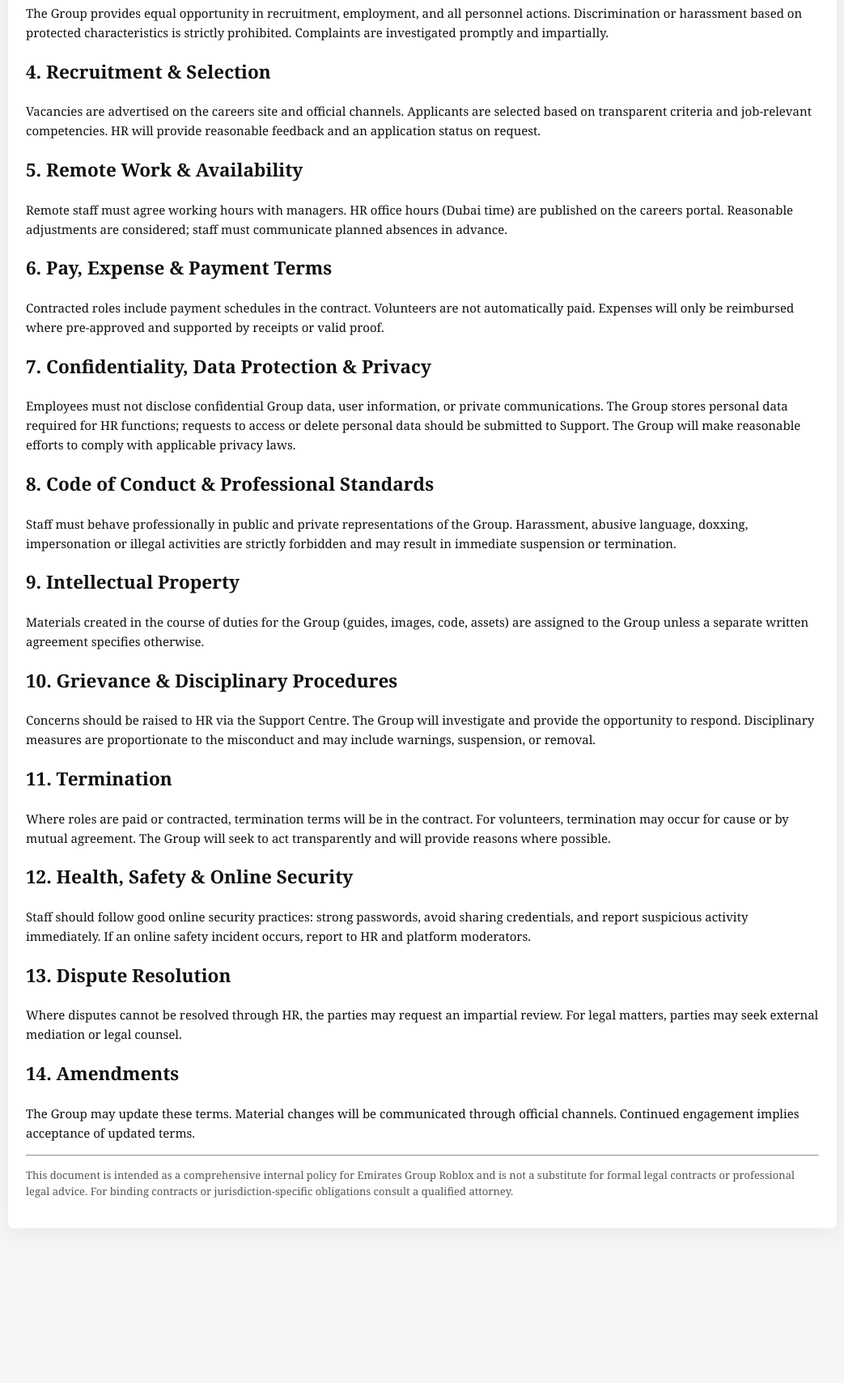
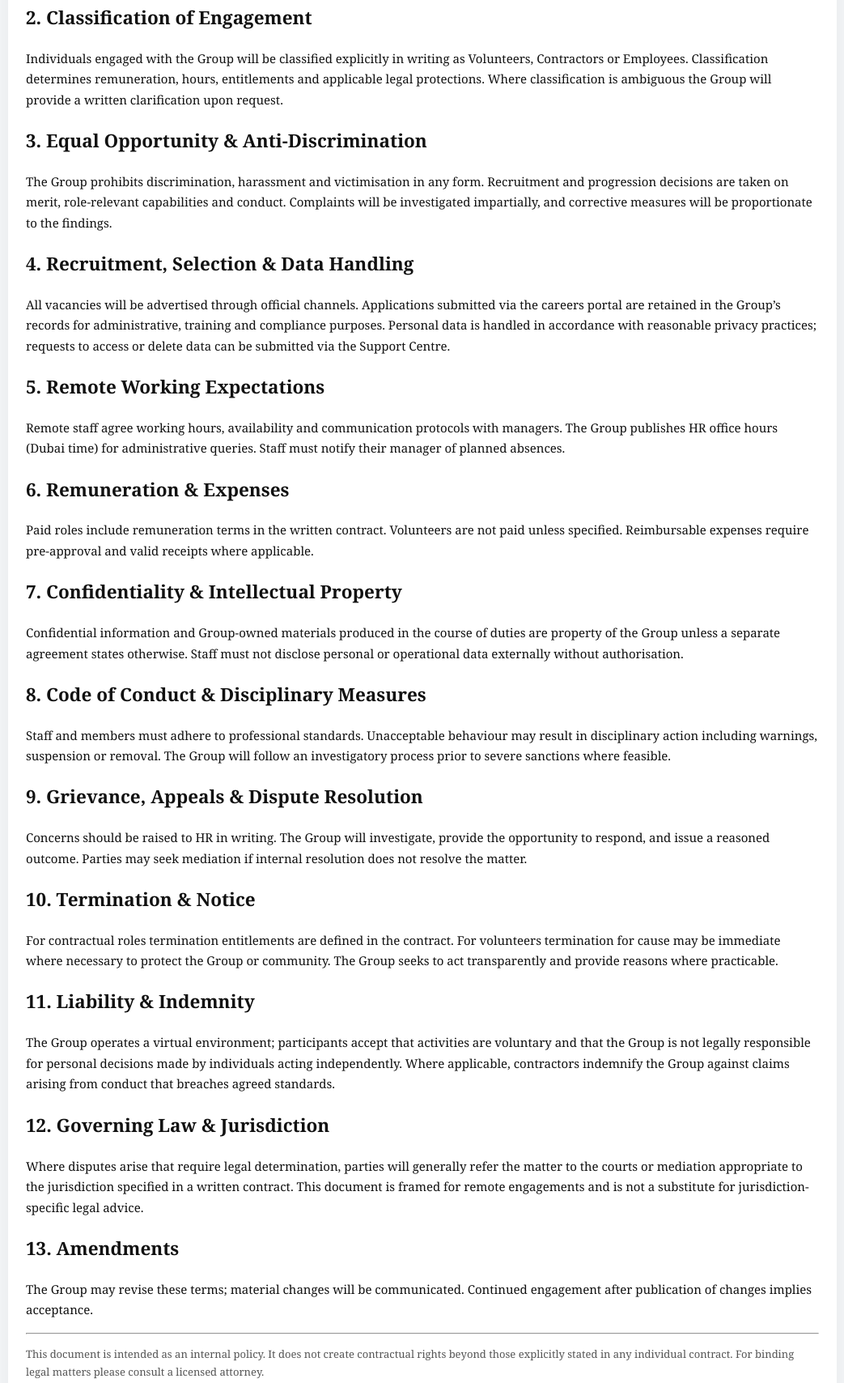
Before and after one commit to chairmanoftheboardeg/egrcareers-website, a plain HTML site: page employee-rights.html in a window 1280 px wide. Shown: the part 580-2288 px from the top of the page at 81% size, without its empty margins (118-1161 px from the left). Before the commit the page ends 2129 px from the top, so only its background shows below. Drawn offline with Linux system fonts and the light colour scheme.

Commit message:
Update employee-rights.html

```diff
--- a/employee-rights.html
+++ b/employee-rights.html
@@ -1,116 +1,104 @@
 <!doctype html>
 <html lang="en-GB">
 <head>
-<meta charset="utf-8"/><meta name="viewport" content="width=device-width,initial-scale=1"/>
-<title>Employee Rights — Emirates Group Roblox</title>
-<meta name="description" content="Full Employee Rights & Terms for Emirates Group Roblox."/>
+<meta charset="utf-8"/><meta name="viewport" content="width=device-width,initial-scale=1"/><title>Employee Rights — Emirates Group Roblox</title>
 <style>
-:root{--brand:#c8102e;--muted:#333;--bg:#fff}
-body{margin:0;font-family:Georgia, 'Times New Roman', serif;background:#f4f6f8;color:#111}
+:root{--bg:#fff;--muted:#333;--brand:#c8102e}
+body{margin:0;font-family:Georgia,serif;background:#f4f6f8;color:#111}
 .container{max-width:980px;margin:32px auto;padding:22px;background:white;border-radius:8px;box-shadow:0 8px 30px rgba(0,0,0,0.06)}
 h1{color:#111} .muted{color:#555} .section{margin-top:18px}
 .print-controls{display:flex;gap:8px;justify-content:flex-end;margin-bottom:8px}
 .btn{padding:8px 10px;border-radius:6px;border:0;cursor:pointer}
 .btn-primary{background:var(--brand);color:white}
 .btn-outline{background:transparent;border:1px solid #ccc}
-.content{line-height:1.6;font-size:15px}
+.content{line-height:1.7;font-size:15px}
+.notice{background:#fff3cd;border-left:4px solid #ffeeba;padding:12px;border-radius:6px;margin-top:10px}
 </style>
 </head>
 <body>
 <div class="container">
   <div style="display:flex;justify-content:space-between;align-items:center">
-    <div><h1>Employee Rights & Terms — Emirates Group Roblox</h1><div class="muted">Comprehensive terms for staff and applicants (US remote focus).</div></div>
+    <div><h1>Employee Rights & Terms — Emirates Group Roblox</h1><div class="muted">Comprehensive policies for applicants, volunteers and staff (US-remote focus).</div></div>
     <div class="print-controls"><button class="btn btn-outline" onclick="downloadTxt()">Download (TXT)</button><button class="btn btn-primary" onclick="window.print()">Print</button></div>
   </div>
 
   <div class="content">
     <p><strong>Effective date:</strong> <span id="effDate"></span></p>
-    <div class="section">
-      <h2>1. Purpose & Scope</h2>
-      <p>This Employee Rights document sets out the terms, rights and obligations for anyone engaged by Emirates Group Roblox ("the Group"). It covers volunteers, contractors and paid staff working remotely in the United States and is intended to ensure transparent, fair and lawful treatment.</p>
+
+    <div class="notice">
+      <strong>Important legal notice:</strong> Emirates Group Roblox is an independent virtual organisation and is not affiliated with, sponsored by, or endorsed by any real-world airline, including The Emirates Group. Any similarity in name is intentional for roleplay context only. This document is an internal policy and does not constitute a contract of employment. For binding legal agreements seek professional legal advice.
     </div>
 
     <div class="section">
-      <h2>2. Employment Status & Classification</h2>
-      <p>Staff are engaged under one of the following classifications: volunteer, contractor, or employee. Classification affects eligibility for compensation, benefits, and legal protections. The classification will always be confirmed in a written engagement letter or contract.</p>
+      <h2>1. Purpose & Scope</h2>
+      <p>This Employee Rights document sets forth the principles, entitlements and obligations that govern engagement by Emirates Group Roblox (“the Group”). It applies to volunteer personnel, contractors and any individuals engaged by the Group in a capacity that is remunerated or voluntary. The Group seeks to ensure equitable, transparent and safe conditions of engagement in a remote, online context.</p>
+    </div>
+
+    <div class="section">
+      <h2>2. Classification of Engagement</h2>
+      <p>Individuals engaged with the Group will be classified explicitly in writing as Volunteers, Contractors or Employees. Classification determines remuneration, hours, entitlements and applicable legal protections. Where classification is ambiguous the Group will provide a written clarification upon request.</p>
     </div>
 
     <div class="section">
       <h2>3. Equal Opportunity & Anti-Discrimination</h2>
-      <p>The Group provides equal opportunity in recruitment, employment, and all personnel actions. Discrimination or harassment based on protected characteristics is strictly prohibited. Complaints are investigated promptly and impartially.</p>
+      <p>The Group prohibits discrimination, harassment and victimisation in any form. Recruitment and progression decisions are taken on merit, role-relevant capabilities and conduct. Complaints will be investigated impartially, and corrective measures will be proportionate to the findings.</p>
     </div>
 
     <div class="section">
-      <h2>4. Recruitment & Selection</h2>
-      <p>Vacancies are advertised on the careers site and official channels. Applicants are selected based on transparent criteria and job-relevant competencies. HR will provide reasonable feedback and an application status on request.</p>
+      <h2>4. Recruitment, Selection & Data Handling</h2>
+      <p>All vacancies will be advertised through official channels. Applications submitted via the careers portal are retained in the Group’s records for administrative, training and compliance purposes. Personal data is handled in accordance with reasonable privacy practices; requests to access or delete data can be submitted via the Support Centre.</p>
     </div>
 
     <div class="section">
-      <h2>5. Remote Work & Availability</h2>
-      <p>Remote staff must agree working hours with managers. HR office hours (Dubai time) are published on the careers portal. Reasonable adjustments are considered; staff must communicate planned absences in advance.</p>
+      <h2>5. Remote Working Expectations</h2>
+      <p>Remote staff agree working hours, availability and communication protocols with managers. The Group publishes HR office hours (Dubai time) for administrative queries. Staff must notify their manager of planned absences.</p>
     </div>
 
     <div class="section">
-      <h2>6. Pay, Expense & Payment Terms</h2>
-      <p>Contracted roles include payment schedules in the contract. Volunteers are not automatically paid. Expenses will only be reimbursed where pre-approved and supported by receipts or valid proof.</p>
+      <h2>6. Remuneration & Expenses</h2>
+      <p>Paid roles include remuneration terms in the written contract. Volunteers are not paid unless specified. Reimbursable expenses require pre-approval and valid receipts where applicable.</p>
     </div>
 
     <div class="section">
-      <h2>7. Confidentiality, Data Protection & Privacy</h2>
-      <p>Employees must not disclose confidential Group data, user information, or private communications. The Group stores personal data required for HR functions; requests to access or delete personal data should be submitted to Support. The Group will make reasonable efforts to comply with applicable privacy laws.</p>
+      <h2>7. Confidentiality & Intellectual Property</h2>
+      <p>Confidential information and Group-owned materials produced in the course of duties are property of the Group unless a separate agreement states otherwise. Staff must not disclose personal or operational data externally without authorisation.</p>
     </div>
 
     <div class="section">
-      <h2>8. Code of Conduct & Professional Standards</h2>
-      <p>Staff must behave professionally in public and private representations of the Group. Harassment, abusive language, doxxing, impersonation or illegal activities are strictly forbidden and may result in immediate suspension or termination.</p>
+      <h2>8. Code of Conduct & Disciplinary Measures</h2>
+      <p>Staff and members must adhere to professional standards. Unacceptable behaviour may result in disciplinary action including warnings, suspension or removal. The Group will follow an investigatory process prior to severe sanctions where feasible.</p>
     </div>
 
     <div class="section">
-      <h2>9. Intellectual Property</h2>
-      <p>Materials created in the course of duties for the Group (guides, images, code, assets) are assigned to the Group unless a separate written agreement specifies otherwise.</p>
+      <h2>9. Grievance, Appeals & Dispute Resolution</h2>
+      <p>Concerns should be raised to HR in writing. The Group will investigate, provide the opportunity to respond, and issue a reasoned outcome. Parties may seek mediation if internal resolution does not resolve the matter.</p>
     </div>
 
     <div class="section">
-      <h2>10. Grievance & Disciplinary Procedures</h2>
-      <p>Concerns should be raised to HR via the Support Centre. The Group will investigate and provide the opportunity to respond. Disciplinary measures are proportionate to the misconduct and may include warnings, suspension, or removal.</p>
+      <h2>10. Termination & Notice</h2>
+      <p>For contractual roles termination entitlements are defined in the contract. For volunteers termination for cause may be immediate where necessary to protect the Group or community. The Group seeks to act transparently and provide reasons where practicable.</p>
     </div>
 
     <div class="section">
-      <h2>11. Termination</h2>
-      <p>Where roles are paid or contracted, termination terms will be in the contract. For volunteers, termination may occur for cause or by mutual agreement. The Group will seek to act transparently and will provide reasons where possible.</p>
+      <h2>11. Liability & Indemnity</h2>
+      <p>The Group operates a virtual environment; participants accept that activities are voluntary and that the Group is not legally responsible for personal decisions made by individuals acting independently. Where applicable, contractors indemnify the Group against claims arising from conduct that breaches agreed standards.</p>
     </div>
 
     <div class="section">
-      <h2>12. Health, Safety & Online Security</h2>
-      <p>Staff should follow good online security practices: strong passwords, avoid sharing credentials, and report suspicious activity immediately. If an online safety incident occurs, report to HR and platform moderators.</p>
+      <h2>12. Governing Law & Jurisdiction</h2>
+      <p>Where disputes arise that require legal determination, parties will generally refer the matter to the courts or mediation appropriate to the jurisdiction specified in a written contract. This document is framed for remote engagements and is not a substitute for jurisdiction-specific legal advice.</p>
     </div>
 
     <div class="section">
-      <h2>13. Dispute Resolution</h2>
-      <p>Where disputes cannot be resolved through HR, the parties may request an impartial review. For legal matters, parties may seek external mediation or legal counsel.</p>
-    </div>
-
-    <div class="section">
-      <h2>14. Amendments</h2>
-      <p>The Group may update these terms. Material changes will be communicated through official channels. Continued engagement implies acceptance of updated terms.</p>
+      <h2>13. Amendments</h2>
+      <p>The Group may revise these terms; material changes will be communicated. Continued engagement after publication of changes implies acceptance.</p>
     </div>
 
     <hr/>
-    <p style="font-size:13px;color:#555">This document is intended as a comprehensive internal policy for Emirates Group Roblox and is not a substitute for formal legal contracts or professional legal advice. For binding contracts or jurisdiction-specific obligations consult a qualified attorney.</p>
+    <p style="font-size:13px;color:#555">This document is intended as an internal policy. It does not create contractual rights beyond those explicitly stated in any individual contract. For binding legal matters please consult a licensed attorney.</p>
   </div>
 </div>
 
-<script>
-document.getElementById('effDate').textContent = new Date().toLocaleDateString();
-
-/* Download the visible terms as plain text */
-function downloadTxt(){
-  const content = Array.from(document.querySelectorAll('.content *')).map(n => n.innerText).join('\n\n');
-  const blob = new Blob([content], {type:'text/plain'});
-  const url = URL.createObjectURL(blob);
-  const a = document.createElement('a'); a.href = url; a.download = 'EmiratesGroupRoblox_Employee_Rights.txt'; document.body.appendChild(a); a.click(); a.remove();
-  URL.revokeObjectURL(url);
-}
-</script>
+<script>document.getElementById('effDate').textContent = new Date().toLocaleDateString(); function downloadTxt(){ const content = Array.from(document.querySelectorAll('.content *')).map(n=>n.innerText).join('\n\n'); const blob = new Blob([content],{type:'text/plain'}); const a=document.createElement('a');a.href=URL.createObjectURL(blob);a.download='EGR_Employee_Rights.txt';document.body.appendChild(a);a.click();a.remove(); URL.revokeObjectURL(a.href); }</script>
 </body>
 </html>
```
